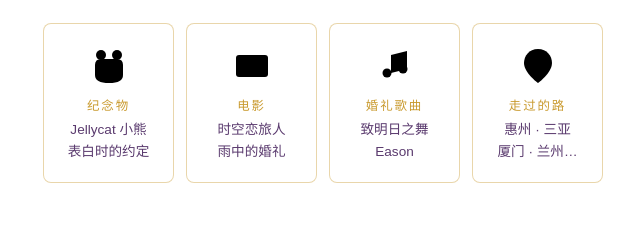
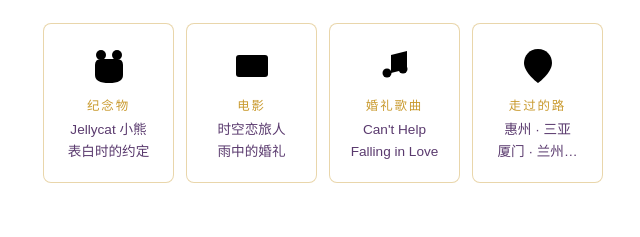
Before and after one commit to Whisky1229/wedding-invitation, a plain HTML site: page cream.html in a window 1280 px wide. Shown: the part 2771-3008 px from the top of the page, 317-957 px from the left. Drawn offline with Linux system fonts and the light colour scheme; a web font is replaced by a local one.

Commit message:
Change music to Can't Help Falling in Love

```diff
--- a/cream.html
+++ b/cream.html
@@ -691,13 +691,13 @@ body {
   <div class="paper-texture"></div>
   <div class="paper-vignette"></div>
 
-  <!-- 🎵 音乐（Eason《致明日之舞》） -->
+  <!-- 🎵 婚礼音乐（Can't Help Falling in Love） -->
   <audio id="bgMusic" loop preload="auto" style="display:none;">
     <source src="music/wedding-song.mp3" type="audio/mpeg">
   </audio>
   <div class="music-player">
     <button class="music-btn" id="musicBtn" title="播放婚礼音乐">🎵</button>
-    <span class="music-label" id="musicLabel">致明日之舞</span>
+    <span class="music-label" id="musicLabel">Can't Help Falling in Love</span>
   </div>
 
   <!-- 🎨 主题切换 -->
@@ -1007,7 +1007,7 @@ body {
             </svg>
           </div>
           <p class="fav-label">婚礼歌曲</p>
-          <p class="fav-value">致明日之舞<br>Eason</p>
+          <p class="fav-value">Can't Help<br>Falling in Love</p>
         </div>
         <div class="fav-card">
           <div class="fav-icon" aria-hidden="true">
@@ -1221,7 +1221,7 @@ body {
     }
 
     function play() {
-      if (!hasSource()) { hint('请放入 music/wedding-song.mp3'); return; }
+      if (!hasSource()) { hint('请放入音乐文件'); return; }
       audio.play().then(function () {
         playing = true; btn.classList.add('playing'); btn.textContent = '🎶'; hint('正在播放 ♪');
       }).catch(function () { hint('点击播放婚礼音乐'); });
```
Also changed, not shown: index.html (+4 -4 lines), 1 other file.
